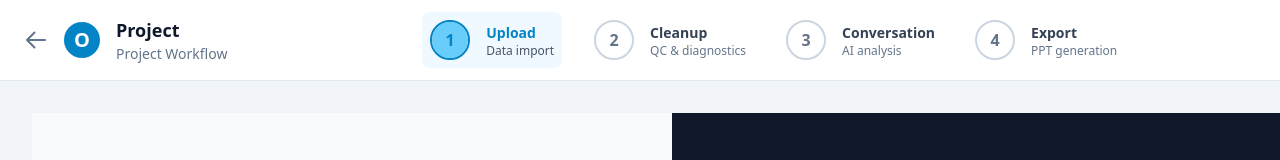
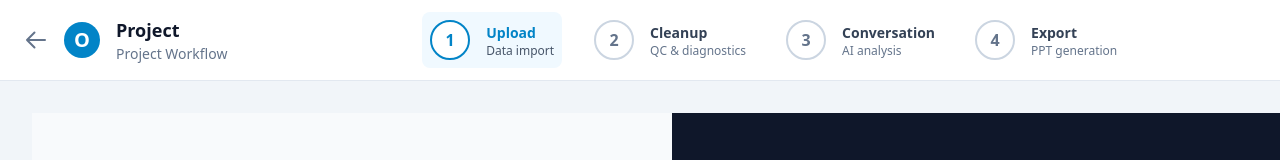
Before and after one commit to pankaj-9series/omnimr-agent, a Next.js app: page / in a window 1280 px wide. Shown: the top 160 px of the page. Built offline with nearby package versions, Linux system fonts and the light colour scheme.

Commit message:
stepper mild down

```diff
--- a/components/Stepper.tsx
+++ b/components/Stepper.tsx
@@ -50,7 +50,7 @@ const Stepper: React.FC<StepperProps> = ({ steps, currentStep, onStepClick }) =>
               {/* Step Icon */}
               <div className={circleClasses}>
                 {isActive && (
-                  <span className="absolute inline-flex h-full w-full animate-ping rounded-full bg-sky-400 opacity-75"></span>
+                  <span className="absolute inline-flex h-full w-full rounded-full"></span>
                 )}
                  <span className="relative">
                     {isCompleted ? (
```
